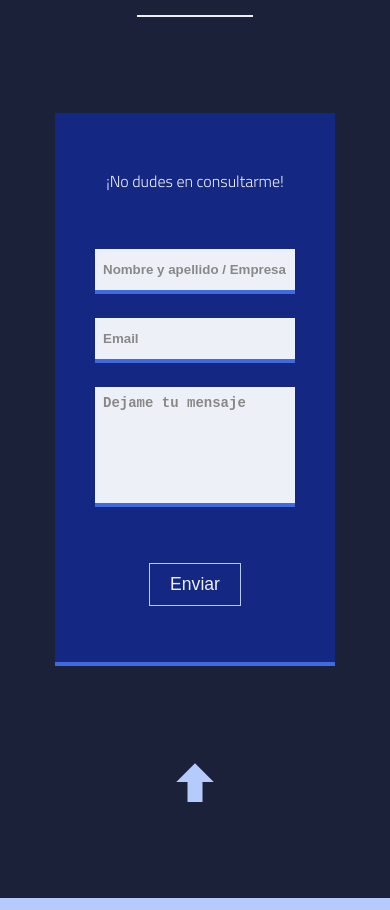
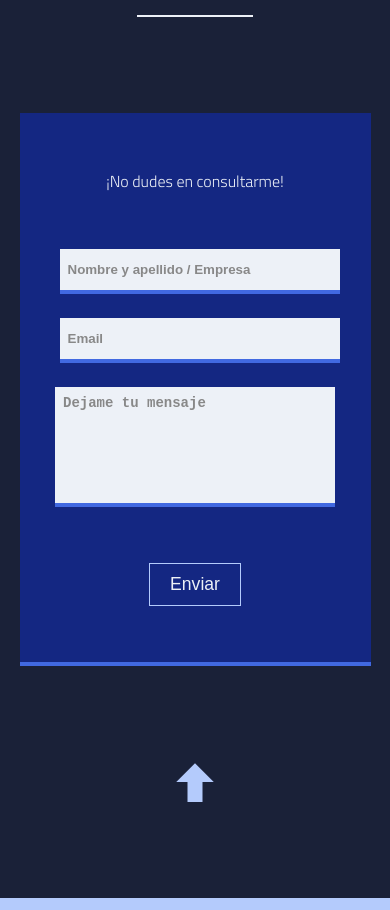
Before and after one commit to Nicofaienza/portfolio, a React (Create React App) app: page / in a window 390 px wide. Shown: the part 4347-5257 px from the top of the page. Built offline with nearby package versions, Linux system fonts and the light colour scheme.

Commit message:
fix mobile contact form

```diff
--- a/src/components/contact/ContactElements.js
+++ b/src/components/contact/ContactElements.js
@@ -63,7 +63,7 @@ export const ContactForm = styled.form`
   flex-direction: column;
   align-items: center;
   width: 35%;
-  min-width: 280px;
+
   gap: 24px;
   background: var(--dark);
   padding: 56px 40px;
@@ -81,6 +81,7 @@ export const ContactForm = styled.form`
     border: transparent;
     border-bottom: 4px solid var(--primary);
     padding-left: 8px;
+    min-width: 280px;
   }
 
   & input::placeholder {
@@ -101,6 +102,7 @@ export const ContactForm = styled.form`
     border: transparent;
     border-bottom: 4px solid var(--primary);
     padding: 8px;
+    min-width: 280px;
   }
 
   & textarea::placeholder {
@@ -111,6 +113,10 @@ export const ContactForm = styled.form`
 
   & textarea:focus {
     outline: none;
+  }
+
+  @media screen and (max-width: 1100px) {
+    width: 90%;
   }
 `;
 
```
